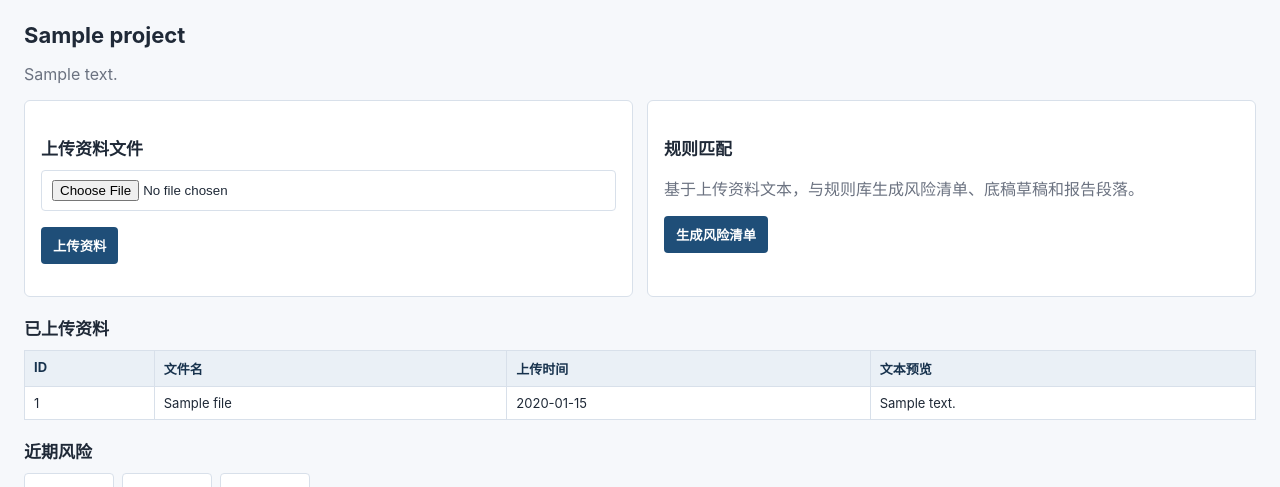
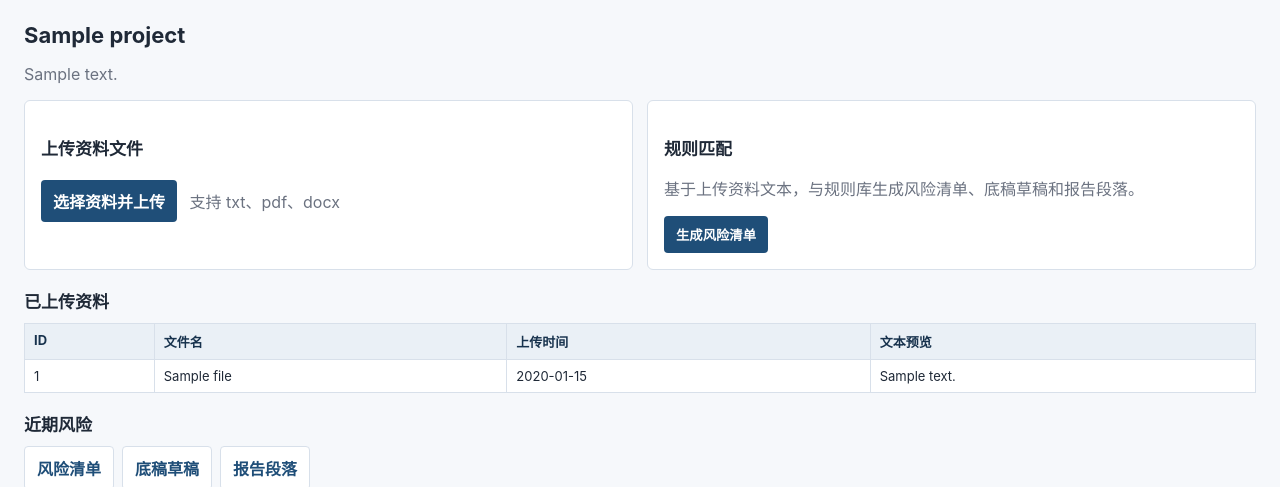
Before and after one commit to dukezxy1977-alt/-Audit-System1, a Flask app: page /projects/1 in a window 1280 px wide. Shown: the part 139-626 px from the top of the page. Run offline with Flask 3, Linux system fonts and the light colour scheme; tables that the repository leaves empty hold one stand-in row (values such as "Sample post").

Commit message:
Use native file picker for uploads

```diff
--- a/render_audit_rule_engine/static/style.css
+++ b/render_audit_rule_engine/static/style.css
@@ -30,6 +30,9 @@ button, .btn { display: inline-block; border: 0; background: var(--brand); color
 button.secondary, .btn.secondary { background: var(--brand-2); }
 button.light, .btn.light { background: white; color: var(--brand); border: 1px solid var(--line); }
 button.danger, .btn.danger { background: var(--danger); }
+.file-picker { margin-right: 8px; }
+.visually-hidden-file { position: absolute; left: -10000px; width: 1px; height: 1px; opacity: 0; }
+.upload-status { display: inline-block; margin-top: 8px; }
 table { width: 100%; border-collapse: collapse; background: white; border: 1px solid var(--line); }
 th, td { border: 1px solid var(--line); padding: 8px 9px; text-align: left; vertical-align: top; font-size: 13px; }
 th { background: #eaf0f6; color: #17324d; position: sticky; top: 0; z-index: 1; }
--- a/render_audit_rule_engine/templates/project_detail.html
+++ b/render_audit_rule_engine/templates/project_detail.html
@@ -7,8 +7,9 @@
   <div class="panel">
     <h3>上传资料文件</h3>
     <form id="upload-form" method="post" action="{{ url_for('project_detail', project_id=project.id) }}" enctype="multipart/form-data">
-      <input id="upload-file" type="file" name="file" accept=".txt,.pdf,.doc,.docx" required>
-      <p><button id="upload-button" type="submit">上传资料</button></p>
+      <label class="btn file-picker" for="upload-file">选择资料并上传</label>
+      <input id="upload-file" class="visually-hidden-file" type="file" name="file" accept=".txt,.pdf,.doc,.docx">
+      <span id="upload-status" class="muted upload-status">支持 txt、pdf、docx</span>
     </form>
   </div>
   <div class="panel">
@@ -47,20 +48,12 @@
 <script>
   const uploadForm = document.getElementById("upload-form");
   const uploadFile = document.getElementById("upload-file");
-  const uploadButton = document.getElementById("upload-button");
+  const uploadStatus = document.getElementById("upload-status");
 
-  if (uploadForm && uploadFile && uploadButton) {
-    uploadForm.addEventListener("submit", function (event) {
-      if (!uploadFile.files.length) {
-        event.preventDefault();
-        uploadFile.click();
-      }
-    });
-
+  if (uploadForm && uploadFile && uploadStatus) {
     uploadFile.addEventListener("change", function () {
       if (uploadFile.files.length) {
-        uploadButton.textContent = "正在上传...";
-        uploadButton.disabled = true;
+        uploadStatus.textContent = "正在上传：" + uploadFile.files[0].name;
         uploadForm.submit();
       }
     });
```
